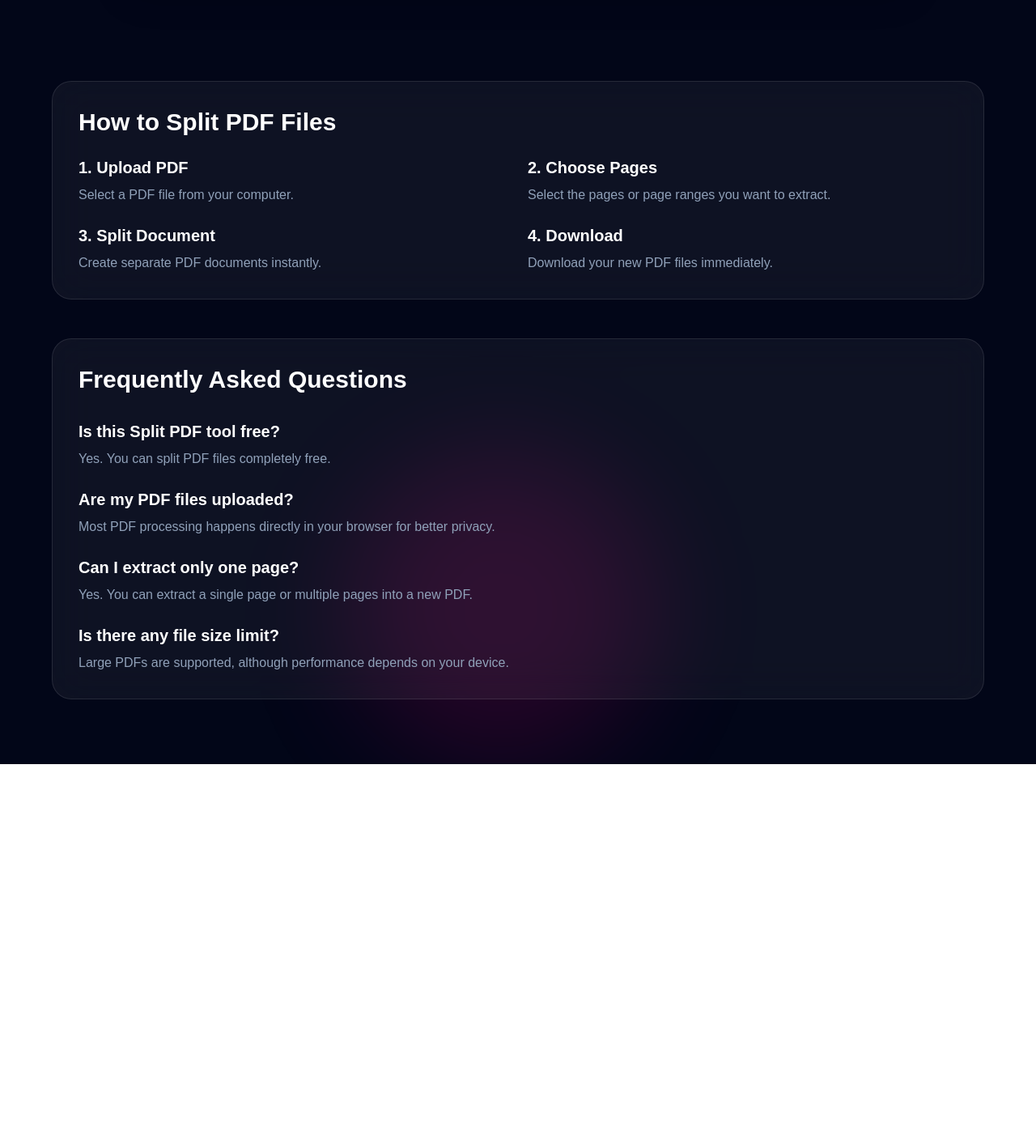
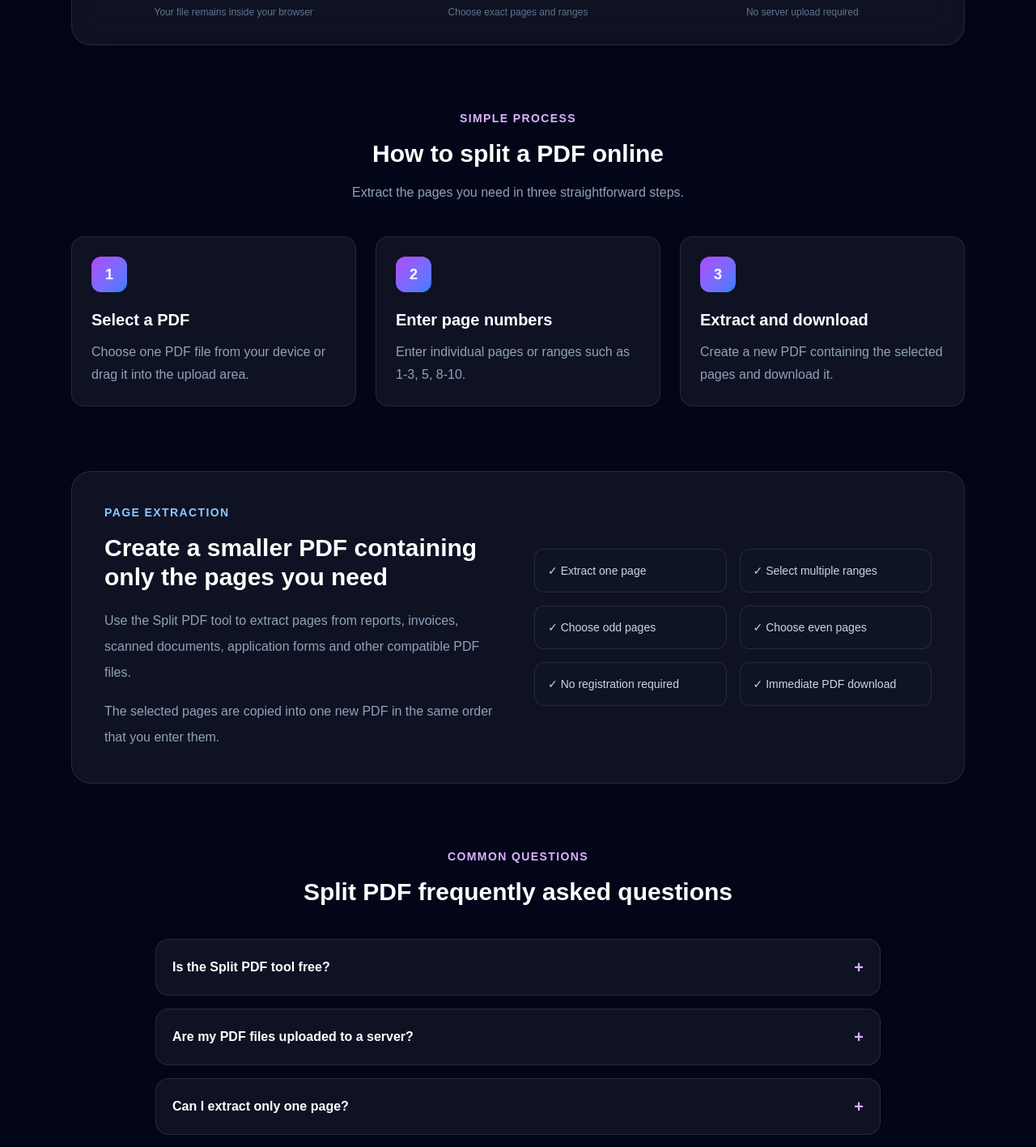
Before and after one commit to dvplays5133-ui/sp-pdf-tools, a Next.js app: page /split-pdf in a window 1280 px wide. Shown: the part 940-2357 px from the top of the page at 81% size. Before the commit the page ends 1884 px from the top, so only its background shows below. Built offline with nearby package versions, Linux system fonts and the light colour scheme.

Commit message:
Improve Split PDF page SEO and UI

```diff
--- a/app/split-pdf/page.tsx
+++ b/app/split-pdf/page.tsx
@@ -1,12 +1,83 @@
 "use client";
 
-import { ChangeEvent, DragEvent, useRef, useState } from "react";
+import Link from "next/link";
+import {
+  ChangeEvent,
+  DragEvent,
+  useRef,
+  useState,
+} from "react";
 import { PDFDocument } from "pdf-lib";
 import Navbar from "@/components/Navbar";
 
 type SelectedPdf = {
   file: File;
   pageCount: number;
+};
+
+const faqItems = [
+  {
+    question: "Is the Split PDF tool free?",
+    answer:
+      "Yes. You can extract pages from a PDF without creating an account or paying a fee.",
+  },
+  {
+    question: "Are my PDF files uploaded to a server?",
+    answer:
+      "The page extraction process is completed directly inside your browser. Your selected PDF is not intentionally uploaded to our servers for splitting.",
+  },
+  {
+    question: "Can I extract only one page?",
+    answer:
+      "Yes. Enter a single page number, such as 4, to create a new PDF containing only that page.",
+  },
+  {
+    question: "Can I extract multiple page ranges?",
+    answer:
+      "Yes. You can use page ranges such as 1-3, 5, 8-10. The selected pages will be added to one new PDF document.",
+  },
+  {
+    question: "Can password-protected PDF files be split?",
+    answer:
+      "Password-protected or encrypted files may not work. Remove the protection only when you are authorized to do so.",
+  },
+  {
+    question: "Is there a PDF file-size limit?",
+    answer:
+      "The practical limit depends on your browser, device memory and PDF complexity. Large files may process more smoothly on a desktop computer.",
+  },
+];
+
+const faqSchema = {
+  "@context": "https://schema.org",
+  "@type": "FAQPage",
+  mainEntity: faqItems.map((item) => ({
+    "@type": "Question",
+    name: item.question,
+    acceptedAnswer: {
+      "@type": "Answer",
+      text: item.answer,
+    },
+  })),
+};
+
+const breadcrumbSchema = {
+  "@context": "https://schema.org",
+  "@type": "BreadcrumbList",
+  itemListElement: [
+    {
+      "@type": "ListItem",
+      position: 1,
+      name: "Home",
+      item: "https://sp-pdf-tools.vercel.app",
+    },
+    {
+      "@type": "ListItem",
+      position: 2,
+      name: "Split PDF",
+      item: "https://sp-pdf-tools.vercel.app/split-pdf",
+    },
+  ],
 };
 
 function formatFileSize(sizeInBytes: number) {
@@ -29,7 +100,7 @@ function parsePageRange(rangeText: string, totalPages: number) {
 
   for (const part of parts) {
     if (!part) {
-      throw new Error("The page range format is invalid.");
+      throw new Error("The page-range format is invalid.");
     }
 
     if (part.includes("-")) {
@@ -51,11 +122,15 @@ function parsePageRange(rangeText: string, totalPages: number) {
         endPage > totalPages
       ) {
         throw new Error(
-          `Invalid page range: ${part}. This PDF has ${totalPages} pages.`
+          `Invalid page range: ${part}. This PDF contains ${totalPages} pages.`
         );
       }
 
-      for (let pageNumber = startPage; pageNumber <= endPage; pageNumber++) {
+      for (
+        let pageNumber = startPage;
+        pageNumber <= endPage;
+        pageNumber++
+      ) {
         selectedPages.push(pageNumber - 1);
       }
     } else {
@@ -67,7 +142,7 @@ function parsePageRange(rangeText: string, totalPages: number) {
         pageNumber > totalPages
       ) {
         throw new Error(
-          `Invalid page number: ${part}. This PDF has ${totalPages} pages.`
+          `Invalid page number: ${part}. This PDF contains ${totalPages} pages.`
         );
       }
 
@@ -79,7 +154,8 @@ function parsePageRange(rangeText: string, totalPages: number) {
 }
 
 export default function SplitPdfPage() {
-  const [selectedPdf, setSelectedPdf] = useState<SelectedPdf | null>(null);
+  const [selectedPdf, setSelectedPdf] =
+    useState<SelectedPdf | null>(null);
   const [pageRange, setPageRange] = useState("");
   const [isDragging, setIsDragging] = useState(false);
   const [isProcessing, setIsProcessing] = useState(false);
@@ -103,6 +179,7 @@ export default function SplitPdfPage() {
       setMessage("Reading PDF information...");
 
       const fileBytes = await file.arrayBuffer();
+
       const pdfDocument = await PDFDocument.load(fileBytes, {
         ignoreEncryption: false,
       });
@@ -164,6 +241,34 @@ export default function SplitPdfPage() {
     setMessage("");
   }
 
+  function selectOddPages() {
+    if (!selectedPdf) return;
+
+    const oddPages = Array.from(
+      { length: selectedPdf.pageCount },
+      (_, index) => index + 1
+    )
+      .filter((page) => page % 2 === 1)
+      .join(",");
+
+    setPageRange(oddPages);
+    setMessage("");
+  }
+
+  function selectEvenPages() {
+    if (!selectedPdf) return;
+
+    const evenPages = Array.from(
+      { length: selectedPdf.pageCount },
+      (_, index) => index + 1
+    )
+      .filter((page) => page % 2 === 0)
+      .join(",");
+
+    setPageRange(evenPages);
+    setMessage("");
+  }
+
   async function splitPdf() {
     if (!selectedPdf) {
       setMessage("Please select a PDF file.");
@@ -180,6 +285,7 @@ export default function SplitPdfPage() {
       );
 
       const sourceBytes = await selectedPdf.file.arrayBuffer();
+
       const sourcePdf = await PDFDocument.load(sourceBytes, {
         ignoreEncryption: false,
       });
@@ -240,6 +346,20 @@ export default function SplitPdfPage() {
 
   return (
     <main className="relative min-h-screen overflow-hidden bg-slate-950 text-white">
+      <script
+        type="application/ld+json"
+        dangerouslySetInnerHTML={{
+          __html: JSON.stringify(faqSchema),
+        }}
+      />
+
+      <script
+        type="application/ld+json"
+        dangerouslySetInnerHTML={{
+          __html: JSON.stringify(breadcrumbSchema),
+        }}
+      />
+
       <div className="pointer-events-none absolute inset-0">
         <div className="absolute -left-40 top-20 h-96 w-96 rounded-full bg-purple-600/25 blur-3xl" />
         <div className="absolute right-0 top-0 h-96 w-96 rounded-full bg-blue-600/25 blur-3xl" />
@@ -249,19 +369,37 @@ export default function SplitPdfPage() {
       <div className="relative z-10">
         <Navbar showBackButton />
 
-        <section className="mx-auto max-w-5xl px-6 py-16">
+        <div className="mx-auto max-w-6xl px-6 py-16">
+          <nav
+            aria-label="Breadcrumb"
+            className="mb-8 text-sm text-slate-400"
+          >
+            <ol className="flex flex-wrap items-center gap-2">
+              <li>
+                <Link href="/" className="transition hover:text-white">
+                  Home
+                </Link>
+              </li>
+
+              <li aria-hidden="true">/</li>
+
+              <li className="text-slate-200">Split PDF</li>
+            </ol>
+          </nav>
+
+          <section>
             <div className="mb-10 text-center">
               <div className="mx-auto mb-5 flex h-16 w-16 items-center justify-center rounded-2xl bg-gradient-to-br from-purple-500/30 to-blue-500/30 text-4xl">
                 ✂️
               </div>
 
               <h1 className="text-4xl font-bold md:text-5xl">
-              Split PDF
+                Split PDF Files Online
               </h1>
 
               <p className="mx-auto mt-4 max-w-2xl text-lg leading-8 text-slate-400">
-              Select specific pages or page ranges and download them as a new
-              PDF document.
+                Select individual pages or page ranges and download them
+                together as a new PDF document directly from your browser.
               </p>
             </div>
 
@@ -289,7 +427,7 @@ export default function SplitPdfPage() {
                   </h2>
 
                   <p className="mt-3 text-slate-400">
-                  Or click inside this box to select a PDF
+                    Or click inside this box to select a PDF file
                   </p>
 
                   <span className="mt-7 inline-block rounded-xl bg-gradient-to-r from-purple-500 to-blue-500 px-7 py-3.5 font-semibold shadow-lg shadow-purple-500/20">
@@ -320,7 +458,9 @@ export default function SplitPdfPage() {
                         <div className="mt-2 flex flex-wrap gap-2 text-xs text-slate-400">
                           <span className="rounded-md bg-white/5 px-2 py-1">
                             {selectedPdf.pageCount}{" "}
-                          {selectedPdf.pageCount === 1 ? "page" : "pages"}
+                            {selectedPdf.pageCount === 1
+                              ? "page"
+                              : "pages"}
                           </span>
 
                           <span className="rounded-md bg-white/5 px-2 py-1">
@@ -348,7 +488,7 @@ export default function SplitPdfPage() {
                     </label>
 
                     <p className="mt-2 text-sm text-slate-400">
-                    Example: `1-3, 5, 8-10`
+                      Example: 1-3, 5, 8-10
                     </p>
 
                     <div className="mt-4 flex flex-col gap-3 sm:flex-row">
@@ -373,10 +513,13 @@ export default function SplitPdfPage() {
                       </button>
                     </div>
 
-                  <div className="mt-5 grid gap-3 sm:grid-cols-3">
+                    <div className="mt-5 grid gap-3 sm:grid-cols-2 lg:grid-cols-4">
                       <button
                         type="button"
-                      onClick={() => setPageRange("1")}
+                        onClick={() => {
+                          setPageRange("1");
+                          setMessage("");
+                        }}
                         className="rounded-xl border border-white/10 bg-white/5 px-4 py-3 text-sm transition hover:bg-white/10"
                       >
                         First page
@@ -384,9 +527,12 @@ export default function SplitPdfPage() {
 
                       <button
                         type="button"
-                      onClick={() =>
-                        setPageRange(String(selectedPdf.pageCount))
-                      }
+                        onClick={() => {
+                          setPageRange(
+                            String(selectedPdf.pageCount)
+                          );
+                          setMessage("");
+                        }}
                         className="rounded-xl border border-white/10 bg-white/5 px-4 py-3 text-sm transition hover:bg-white/10"
                       >
                         Last page
@@ -394,19 +540,18 @@ export default function SplitPdfPage() {
 
                       <button
                         type="button"
-                      onClick={() => {
-                        const oddPages = Array.from(
-                          { length: selectedPdf.pageCount },
-                          (_, index) => index + 1
-                        )
-                          .filter((page) => page % 2 === 1)
-                          .join(",");
-
-                        setPageRange(oddPages);
-                      }}
+                        onClick={selectOddPages}
                         className="rounded-xl border border-white/10 bg-white/5 px-4 py-3 text-sm transition hover:bg-white/10"
                       >
                         Odd pages
+                      </button>
+
+                      <button
+                        type="button"
+                        onClick={selectEvenPages}
+                        className="rounded-xl border border-white/10 bg-white/5 px-4 py-3 text-sm transition hover:bg-white/10"
+                      >
+                        Even pages
                       </button>
                     </div>
 
@@ -433,15 +578,23 @@ export default function SplitPdfPage() {
               <div className="mt-8 grid gap-4 border-t border-white/10 pt-7 sm:grid-cols-3">
                 <div className="text-center">
                   <div className="text-2xl">🔒</div>
-                <p className="mt-2 text-sm font-semibold">Private</p>
+
+                  <p className="mt-2 text-sm font-semibold">
+                    Private
+                  </p>
+
                   <p className="mt-1 text-xs text-slate-500">
-                  Your file stays in your browser
+                    Your file remains inside your browser
                   </p>
                 </div>
 
                 <div className="text-center">
                   <div className="text-2xl">🎯</div>
-                <p className="mt-2 text-sm font-semibold">Precise</p>
+
+                  <p className="mt-2 text-sm font-semibold">
+                    Precise
+                  </p>
+
                   <p className="mt-1 text-xs text-slate-500">
                     Choose exact pages and ranges
                   </p>
@@ -449,7 +602,11 @@ export default function SplitPdfPage() {
 
                 <div className="text-center">
                   <div className="text-2xl">⚡</div>
-                <p className="mt-2 text-sm font-semibold">Fast</p>
+
+                  <p className="mt-2 text-sm font-semibold">
+                    Fast
+                  </p>
+
                   <p className="mt-1 text-xs text-slate-500">
                     No server upload required
                   </p>
@@ -457,108 +614,210 @@ export default function SplitPdfPage() {
               </div>
             </div>
           </section>
-      </div>
-      {/* ================= HOW TO USE ================= */}
 
-<section className="mx-auto mt-16 max-w-6xl rounded-3xl border border-white/10 bg-white/5 p-8 backdrop-blur-xl">
-  <h2 className="text-3xl font-bold">
-    How to Split PDF Files
+          <section className="mt-20">
+            <div className="mx-auto max-w-3xl text-center">
+              <p className="text-sm font-semibold uppercase tracking-widest text-purple-300">
+                Simple process
+              </p>
+
+              <h2 className="mt-4 text-3xl font-bold">
+                How to split a PDF online
               </h2>
 
-  <div className="mt-6 grid gap-6 md:grid-cols-2">
-    <div>
-      <h3 className="font-semibold text-xl">
-        1. Upload PDF
-      </h3>
-
-      <p className="mt-2 text-slate-400">
-        Select a PDF file from your computer.
+              <p className="mt-4 leading-7 text-slate-400">
+                Extract the pages you need in three straightforward
+                steps.
               </p>
             </div>
 
-    <div>
-      <h3 className="font-semibold text-xl">
-        2. Choose Pages
+            <div className="mt-10 grid gap-6 md:grid-cols-3">
+              {[
+                {
+                  number: "1",
+                  title: "Select a PDF",
+                  description:
+                    "Choose one PDF file from your device or drag it into the upload area.",
+                },
+                {
+                  number: "2",
+                  title: "Enter page numbers",
+                  description:
+                    "Enter individual pages or ranges such as 1-3, 5, 8-10.",
+                },
+                {
+                  number: "3",
+                  title: "Extract and download",
+                  description:
+                    "Create a new PDF containing the selected pages and download it.",
+                },
+              ].map((step) => (
+                <article
+                  key={step.number}
+                  className="rounded-2xl border border-white/10 bg-white/5 p-6"
+                >
+                  <div className="flex h-11 w-11 items-center justify-center rounded-xl bg-gradient-to-br from-purple-500 to-blue-500 text-lg font-bold">
+                    {step.number}
+                  </div>
+
+                  <h3 className="mt-5 text-xl font-semibold">
+                    {step.title}
                   </h3>
 
-      <p className="mt-2 text-slate-400">
-        Select the pages or page ranges you want to extract.
+                  <p className="mt-3 leading-7 text-slate-400">
+                    {step.description}
+                  </p>
+                </article>
+              ))}
+            </div>
+          </section>
+
+          <section className="mt-20 rounded-3xl border border-white/10 bg-white/5 p-7 md:p-10">
+            <div className="grid gap-10 lg:grid-cols-2 lg:items-center">
+              <div>
+                <p className="text-sm font-semibold uppercase tracking-widest text-blue-300">
+                  Page extraction
+                </p>
+
+                <h2 className="mt-4 text-3xl font-bold">
+                  Create a smaller PDF containing only the pages you need
+                </h2>
+
+                <p className="mt-5 leading-8 text-slate-400">
+                  Use the Split PDF tool to extract pages from reports,
+                  invoices, scanned documents, application forms and
+                  other compatible PDF files.
+                </p>
+
+                <p className="mt-4 leading-8 text-slate-400">
+                  The selected pages are copied into one new PDF in the
+                  same order that you enter them.
                 </p>
               </div>
 
-    <div>
-      <h3 className="font-semibold text-xl">
-        3. Split Document
-      </h3>
-
-      <p className="mt-2 text-slate-400">
-        Create separate PDF documents instantly.
-      </p>
+              <div className="grid gap-4 sm:grid-cols-2">
+                {[
+                  "Extract one page",
+                  "Select multiple ranges",
+                  "Choose odd pages",
+                  "Choose even pages",
+                  "No registration required",
+                  "Immediate PDF download",
+                ].map((benefit) => (
+                  <div
+                    key={benefit}
+                    className="rounded-xl border border-white/10 bg-slate-900/50 p-4 text-sm text-slate-300"
+                  >
+                    ✓ {benefit}
                   </div>
-
-    <div>
-      <h3 className="font-semibold text-xl">
-        4. Download
-      </h3>
-
-      <p className="mt-2 text-slate-400">
-        Download your new PDF files immediately.
-      </p>
+                ))}
               </div>
             </div>
           </section>
 
-{/* ================= FAQ ================= */}
+          <section className="mt-20">
+            <div className="mx-auto max-w-3xl text-center">
+              <p className="text-sm font-semibold uppercase tracking-widest text-purple-300">
+                Common questions
+              </p>
 
-<section className="mx-auto mt-12 mb-20 max-w-6xl rounded-3xl border border-white/10 bg-white/5 p-8 backdrop-blur-xl">
+              <h2 className="mt-4 text-3xl font-bold">
+                Split PDF frequently asked questions
+              </h2>
+            </div>
+
+            <div className="mx-auto mt-10 max-w-4xl space-y-4">
+              {faqItems.map((item) => (
+                <details
+                  key={item.question}
+                  className="group rounded-2xl border border-white/10 bg-white/5 p-5"
+                >
+                  <summary className="cursor-pointer list-none font-semibold text-white">
+                    <span className="flex items-center justify-between gap-4">
+                      {item.question}
+
+                      <span className="text-xl text-purple-300 transition group-open:rotate-45">
+                        +
+                      </span>
+                    </span>
+                  </summary>
+
+                  <p className="mt-4 leading-7 text-slate-400">
+                    {item.answer}
+                  </p>
+                </details>
+              ))}
+            </div>
+          </section>
+
+          <section className="mt-20">
+            <div className="text-center">
               <h2 className="text-3xl font-bold">
-    Frequently Asked Questions
+                Explore more PDF tools
               </h2>
 
-  <div className="mt-8 space-y-6">
-
-    <div>
-      <h3 className="font-semibold text-xl">
-        Is this Split PDF tool free?
-      </h3>
-
-      <p className="mt-2 text-slate-400">
-        Yes. You can split PDF files completely free.
+              <p className="mt-4 text-slate-400">
+                Continue managing your documents with other available
+                tools.
               </p>
             </div>
 
-    <div>
-      <h3 className="font-semibold text-xl">
-        Are my PDF files uploaded?
+            <div className="mt-10 grid gap-5 sm:grid-cols-2 lg:grid-cols-4">
+              {[
+                {
+                  title: "Merge PDF",
+                  description:
+                    "Combine multiple PDF files into one document.",
+                  href: "/merge-pdf",
+                },
+                {
+                  title: "Compress PDF",
+                  description:
+                    "Reduce the size of compatible PDF files.",
+                  href: "/compress-pdf",
+                },
+                {
+                  title: "JPG to PDF",
+                  description:
+                    "Convert compatible images into a PDF.",
+                  href: "/jpg-to-pdf",
+                },
+                {
+                  title: "Word to PDF",
+                  description:
+                    "Convert compatible Word documents to PDF.",
+                  href: "/word-to-pdf",
+                },
+              ].map((tool) => (
+                <Link
+                  key={tool.title}
+                  href={tool.href}
+                  className="rounded-2xl border border-white/10 bg-white/5 p-6 transition hover:-translate-y-1 hover:border-purple-400/50 hover:bg-white/10"
+                >
+                  <h3 className="text-lg font-semibold">
+                    {tool.title}
                   </h3>
 
-      <p className="mt-2 text-slate-400">
-        Most PDF processing happens directly in your browser for better privacy.
+                  <p className="mt-2 text-sm leading-6 text-slate-400">
+                    {tool.description}
                   </p>
-    </div>
 
-    <div>
-      <h3 className="font-semibold text-xl">
-        Can I extract only one page?
-      </h3>
-
-      <p className="mt-2 text-slate-400">
-        Yes. You can extract a single page or multiple pages into a new PDF.
-      </p>
-    </div>
-
-    <div>
-      <h3 className="font-semibold text-xl">
-        Is there any file size limit?
-      </h3>
-
-      <p className="mt-2 text-slate-400">
-        Large PDFs are supported, although performance depends on your device.
-      </p>
-    </div>
-
+                  <span className="mt-5 inline-block text-sm font-semibold text-purple-300">
+                    Open tool →
+                  </span>
+                </Link>
+              ))}
             </div>
           </section>
+
+          <div className="mt-16 rounded-2xl border border-amber-400/20 bg-amber-500/10 p-5 text-sm leading-7 text-amber-100">
+            Keep an original backup of important documents. Avoid
+            processing highly confidential files through any online
+            service unless you understand and accept the privacy
+            implications.
+          </div>
+        </div>
+      </div>
     </main>
   );
 }
```
Lines whose indentation alone changed are shown as unchanged.
